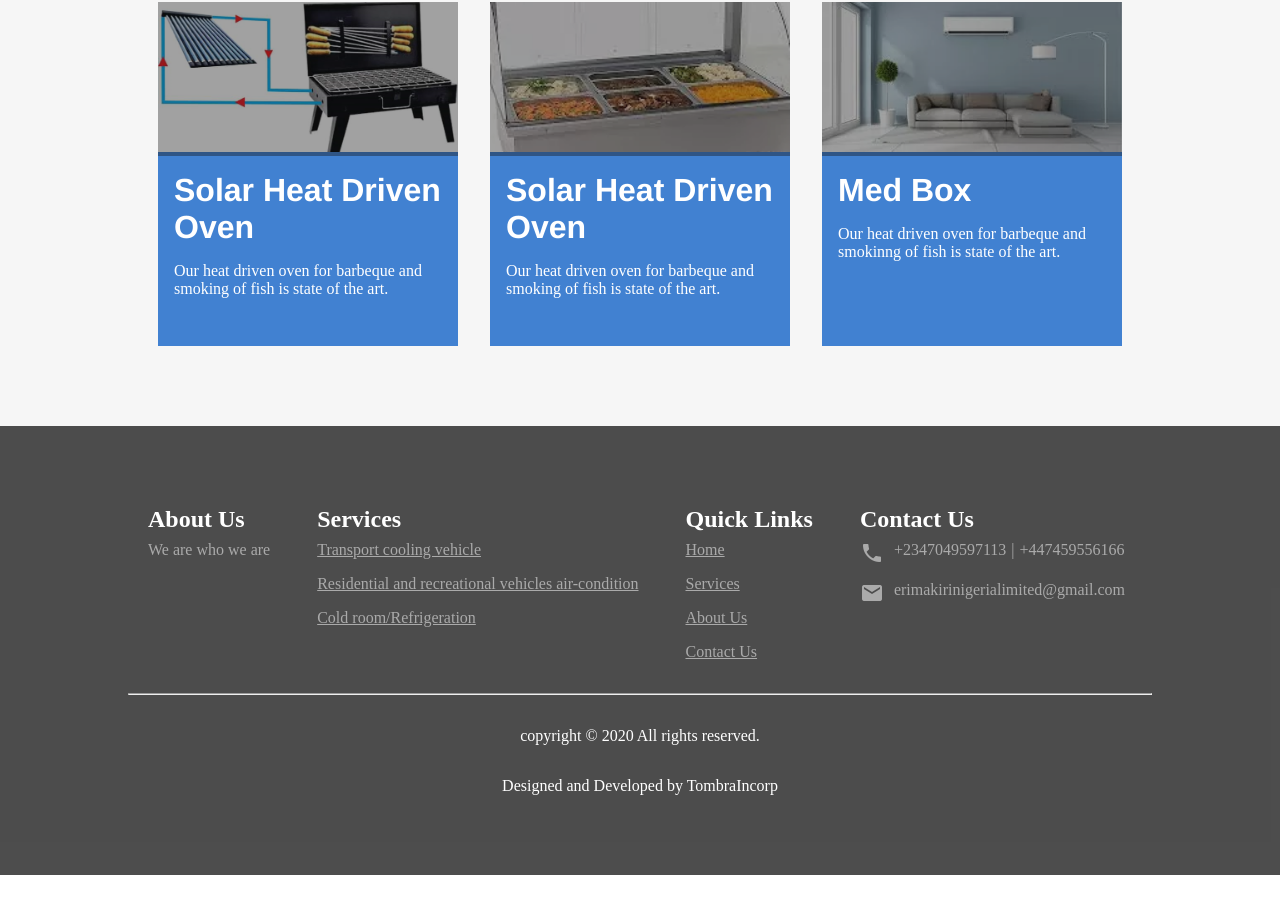
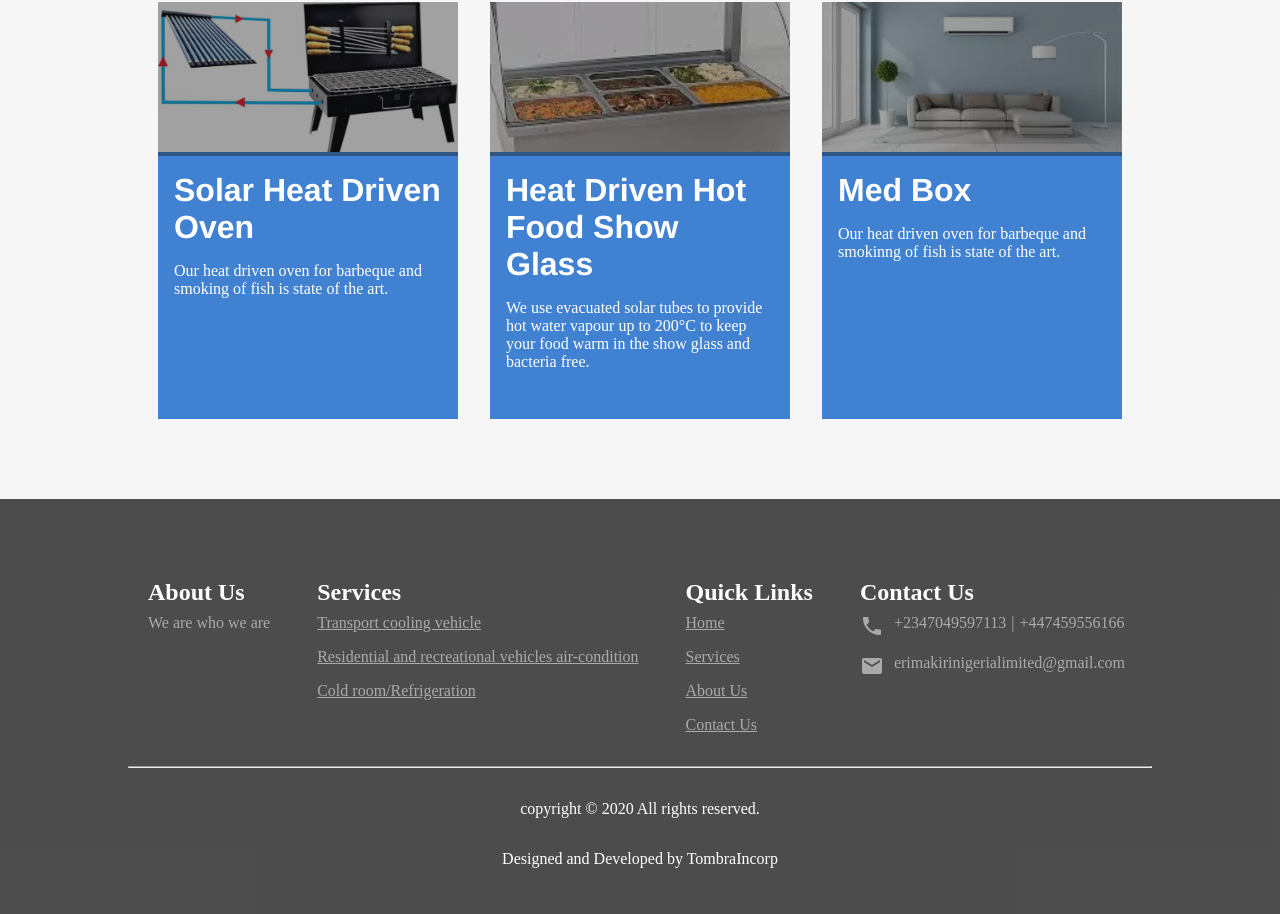
Before and after one commit to tombra4ril-web-projects/Erimakiri-Nigeria-Limited, a React (Create React App) app: page /services in a window 1280 px wide. Shown: the part 2207-3121 px from the top of the page. Before the commit the page ends 3082 px from the top, so only its background shows below. Built offline with nearby package versions, Linux system fonts and the light colour scheme.

Commit message:
Modified the second solutions tab

```diff
--- a/src/components/Services/ServiceSection.js
+++ b/src/components/Services/ServiceSection.js
@@ -60,8 +60,8 @@ const ServiceSection = () => {
                 <img src="/images/show_glass_warmer.png" alt="Show glass warmer" />
               </div>
               <div className="solutions-text">
-                <h3>solar heat driven oven</h3>
-                <p>Our heat driven oven for barbeque and smoking of fish is state of the art.</p>
+                <h3>Heat driven hot food show glass</h3>
+                <p>We use evacuated solar tubes to provide hot water vapour up to 200&deg;C to keep your food warm in the show glass and bacteria free.</p>
               </div>
             </div>
             <div className="solutions">
--- a/src/components/section/Video.js
+++ b/src/components/section/Video.js
@@ -4,9 +4,10 @@ import "./video.css"
 export const Video = () => {
   return (
     <div className="video-div sections">
-      <video controls >
-      <source src="/assets/The most motivational 10 seconds of video ever.mp4" type="video/mp4"/>
-     </video>
+      <video autoPlay controls loop>
+        <source src="/assets/The most motivational 10 seconds of video ever.mp4" type="video/mp4"/>
+        Your browser does not support the video format!!!
+      </video>
     </div>
   )
 }
```
Also changed, not shown: 1 other file (tests, documents, lock files or other folders).
